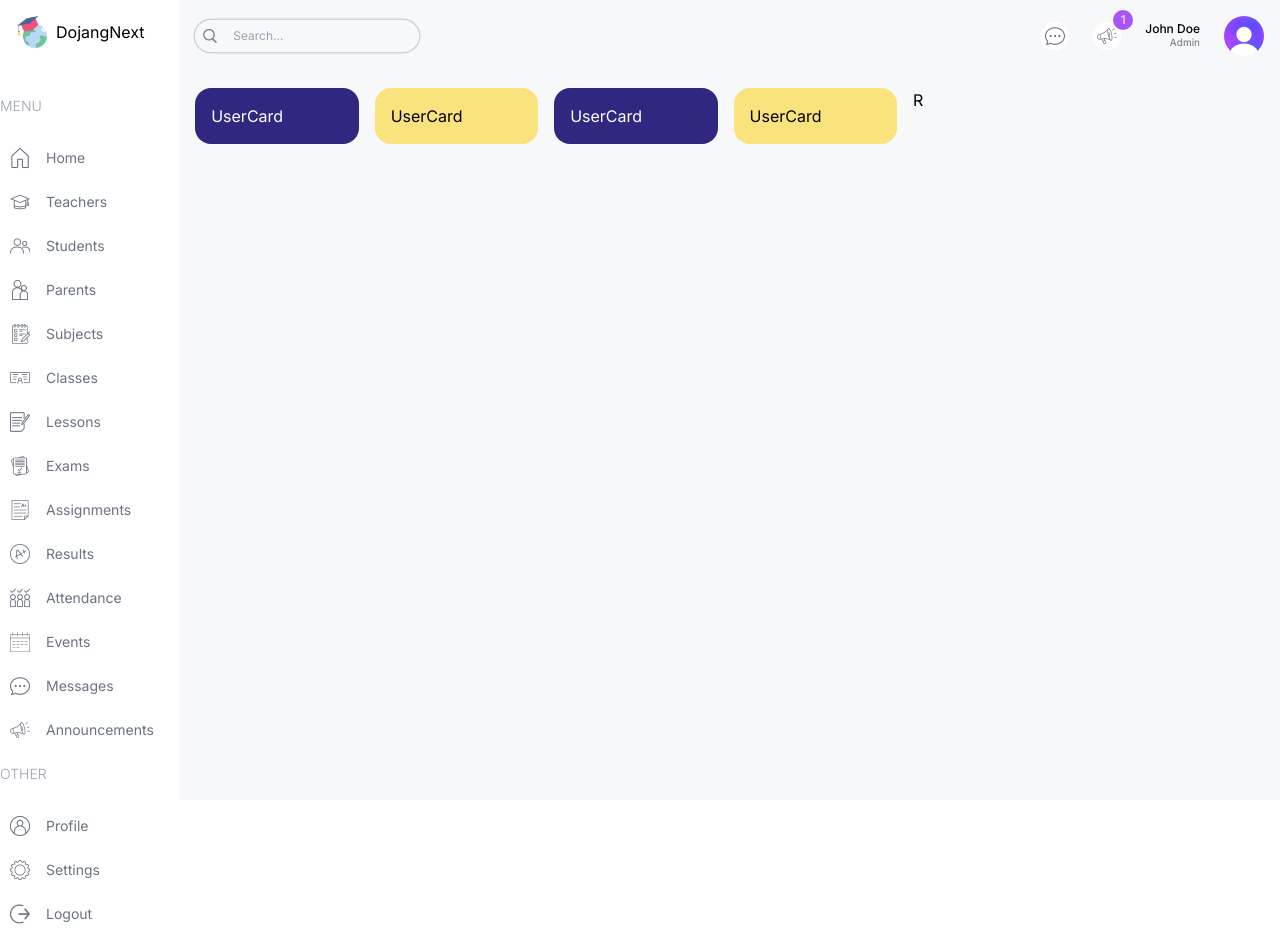
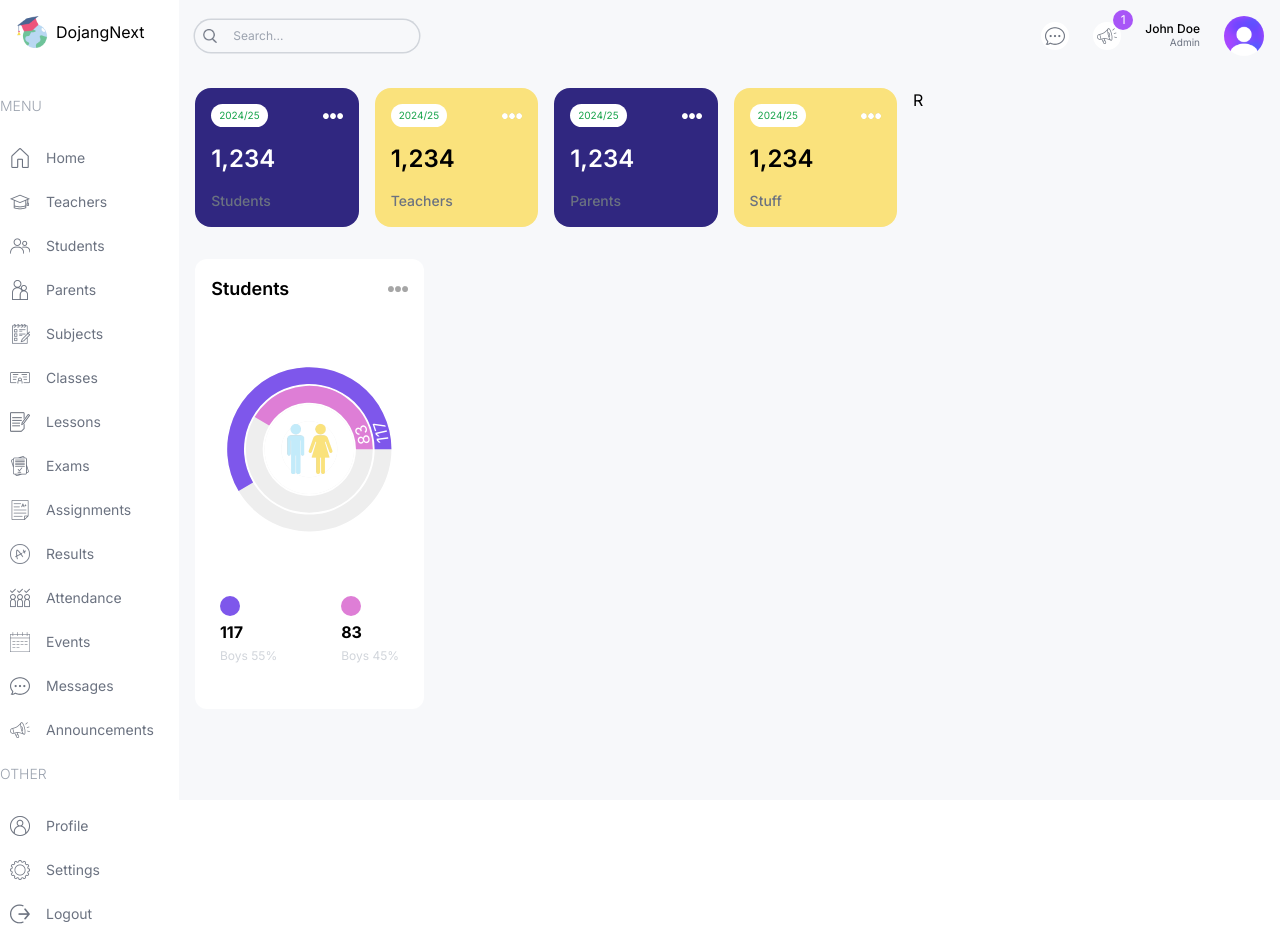
Before and after one commit to safak/next-dashboard-ui, a Next.js app: page /admin in a window 1280 px wide. Built offline with nearby package versions, Linux system fonts and the light colour scheme.

Commit message:
MID Section - Students CountChart

```diff
--- a/package.json
+++ b/package.json
@@ -11,7 +11,8 @@
   "dependencies": {
     "next": "^14.2.7",
     "react": "^18",
-    "react-dom": "^18"
+    "react-dom": "^18",
+    "recharts": "^2.12.7"
   },
   "devDependencies": {
     "@types/node": "^20",
--- a/src/app/(dashboard)/admin/page.tsx
+++ b/src/app/(dashboard)/admin/page.tsx
@@ -1,17 +1,29 @@
+import CountChart from "@/components/CountChart"
 import UserCard from "@/components/UserCard"
 
 const AdminPage = () => {
   return (
-    <div className='p-4 flex gap-4 flex-col md:flex-row'>
+    <div className='p-4 flex gap-4 flex-col md:flex-row '>
       {/* LEFT */}
-      <div className='w-full lg:w-2/3'>
+      <div className='w-full lg:w-2/3 flex flex-col gap-8 '>
         {/**USER CARDS */}
-        <div className='flex gap-4 justify-between'>
-          <UserCard type="student"/>
-          <UserCard type="teacher"/>
-          <UserCard type="parent"/>
+        <div className='flex gap-4 justify-between flex-wrap'>
+          <UserCard type="students"/>
+          <UserCard type="teachers"/>
+          <UserCard type="parents"/>
           <UserCard type="stuff"/>
         </div>
+        {/* MIDDLE SECTION */}
+        <div className='flex gap-4 flex-col lg:flex-row'>
+          {/* COUNT CHART */}
+          <div className='w-full lg:w-1/3 h-[450px]'>
+            <CountChart />
+          </div>
+          {/* ATTENDANCE CHART */}
+          <div className='w-full lg:w-2/3 h-[450px]'></div>
+        </div>
+        {/* Bottom Charts */}
+        <div className=''></div>
       </div>
       {/* RIGHT */}
       <div className='w-full lg:w-1/3'>R</div>
--- /dev/null
+++ b/src/components/CountChart.tsx
@@ -0,0 +1,64 @@
+"use client";
+
+import Image from 'next/image';
+import { RadialBarChart, RadialBar, Legend, ResponsiveContainer } from 'recharts';
+
+const data = [
+    {
+    name: 'Total',
+    count:200,
+    fill: 'white',
+    },
+    {
+    name: 'Girls',
+    count:83,
+    fill: '#de7ed6',
+  },
+  {
+    name: 'Boys',
+    count:117,
+    fill: '#7e57eb',
+  },
+
+];
+
+const CountChart = () => {
+  return (
+    <div className='bg-white rounded-xl w-full h-full p-4'>
+        {/** TITLE */}
+        <div className='flex justify-between items-center'>
+            <h1 className='text-lg font-semibold'>Students</h1>
+            <Image src="/moreDark.png" alt='' width={20} height={20} />
+        </div>
+        {/** CHART */}
+        <div className='relative w-full h-[70%]'>
+            <ResponsiveContainer width="100%" height="100%">
+                <RadialBarChart cx="50%" cy="50%" innerRadius="40%" outerRadius="100%" barSize={32} data={data}>
+                <RadialBar
+                    label={{ position: 'insideStart', fill: '#fff' }}
+                    background
+                    dataKey="count"
+                />
+                {/* <Legend iconSize={10} layout="vertical" verticalAlign="middle" /> */}
+                </RadialBarChart>
+            </ResponsiveContainer>
+            <Image src='/maleFemale.png' alt='' width={50} height={50}  className='absolute top-1/2 left-1/2 -translate-x-1/2 -translate-y-1/2'/>
+        </div>
+        {/** BOTTOM */}
+        <div className='flex justify-center gap-16'>
+            <div className='flex flex-col gap-1'>
+                <div className='w-5 h-5 bg-zeidBlueLight rounded-full' />
+                <h1 className='font-bold'>117</h1>
+                <h2 className='text-xs text-gray-300'>Boys 55%</h2>
+            </div>
+            <div className='flex flex-col gap-1'>
+                <div className='w-5 h-5 bg-zeidPink rounded-full' />
+                <h1 className='font-bold'>83</h1>
+                <h2 className='text-xs text-gray-300'>Boys 45%</h2>
+            </div>
+        </div>
+    </div>
+  )
+}
+
+export default CountChart
--- a/src/components/UserCard.tsx
+++ b/src/components/UserCard.tsx
@@ -1,7 +1,14 @@
+import Image from "next/image"
+
 const UserCard = ({type}:{type:string}) => {
   return (
-    <div className=' rounded-2xl odd:bg-zeidBlue odd:text-white hover-odd:bg-zeidYellow even:bg-zeidYellow p-4 flex-1 '>
-        UserCard
+    <div className=' rounded-2xl odd:bg-zeidBlue odd:text-white even:bg-zeidYellow  p-4 flex-1 min-w-[130px] '>
+      <div className='flex justify-between items-center'>
+        <span className='text-[10px] bg-white px-2 py-1 rounded-full text-green-600'>2024/25</span>
+        <Image src="/more.png" alt="" width={20} height={20}/>
+      </div>
+      <h1 className="text-2xl font-semibold my-4">1,234</h1>
+        <h2 className='capitalize text-sm font-medium text-gray-500'>{type}</h2>
     </div>
   )
 }
--- a/tailwind.config.ts
+++ b/tailwind.config.ts
@@ -21,6 +21,8 @@ const config: Config = {
         zeidYellow:"#FAE27C",
         zeidYellowLight:"#FEFCE8",
         zeidBlue:"#302780",
+        zeidBlueLight:"#7e57eb",
+        zeidPink:"#de7ed6",
       }
     },
   },
```
Also changed, not shown: 1 other file (tests, documents, lock files or other folders).
